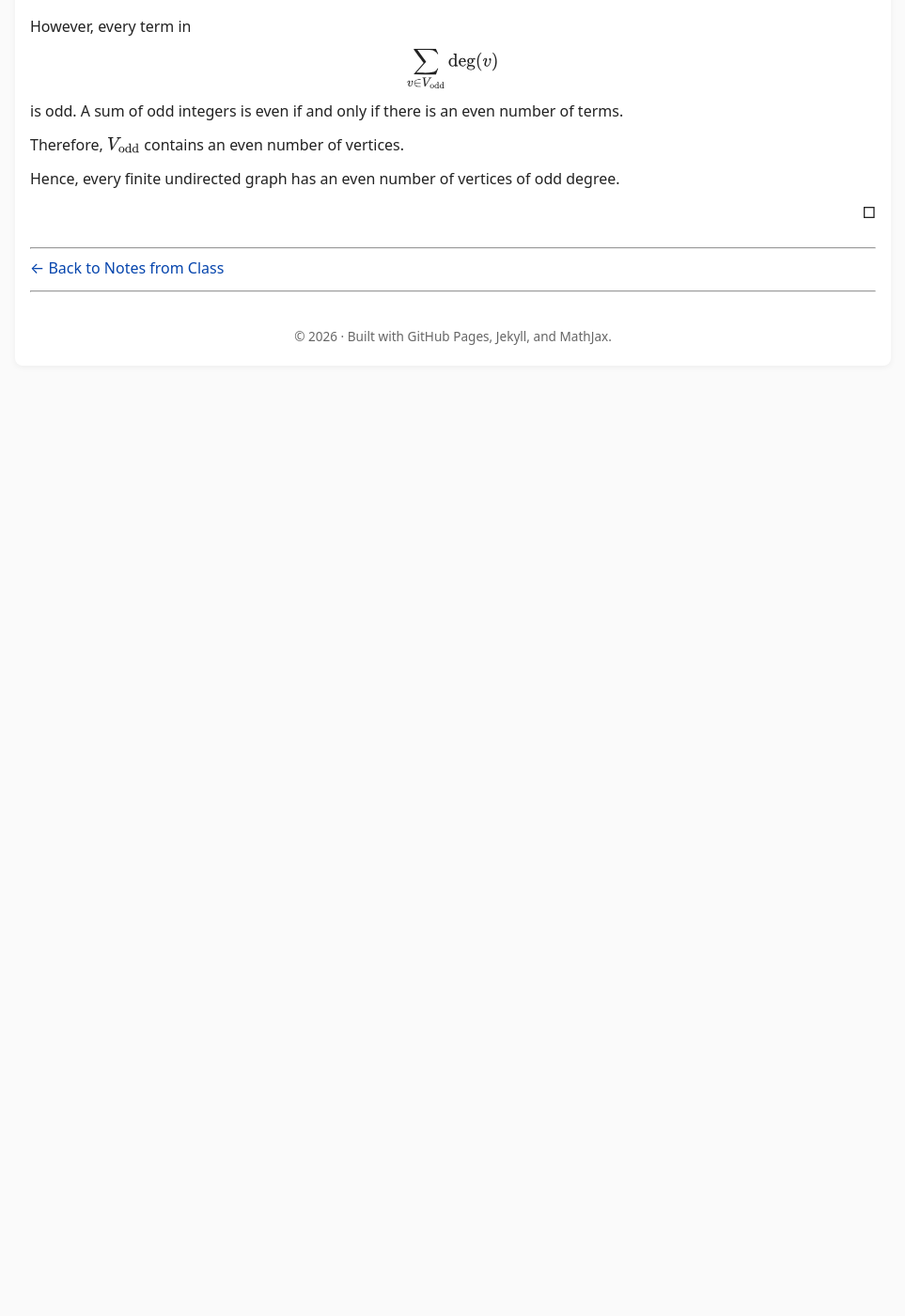
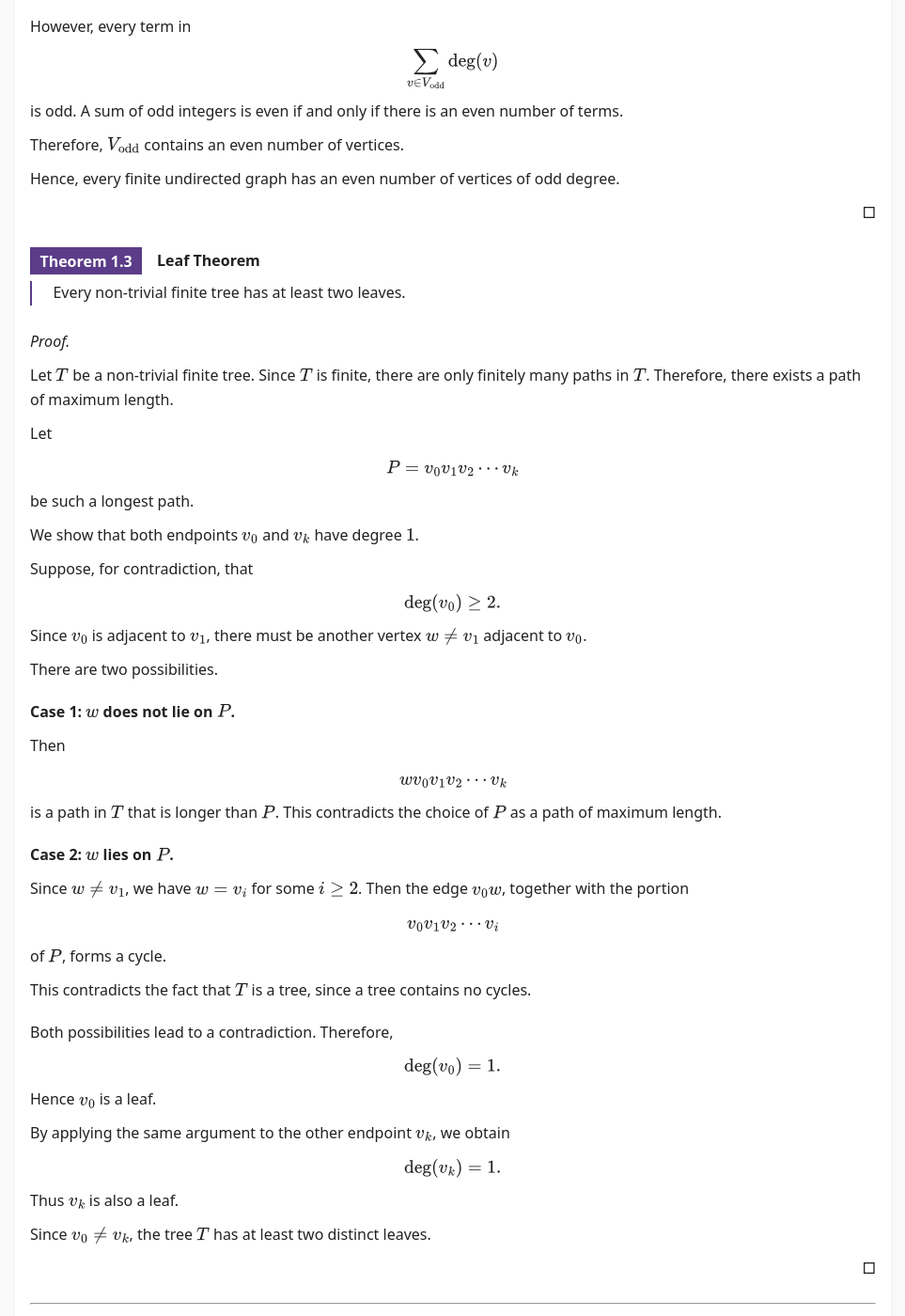
Before and after one commit to SaleemKamaludin/SaleemKamaludin.github.io, a Jekyll site: the page built from courses/math-2276/notes-from-class/supplementary-lecture-4/index.md, in a window 1280 px wide and 1400 px high, scrolled down 4808 px. Shown: the whole window at 94% size, without its empty margins (158-1121 px from the left). Built offline with Jekyll 4.4.1, drawn with Linux system fonts in a browser that asks for light colours; before the commit the page ends 5229 px from its top, so only the background shows below that.

Commit message:
Add Leaf Theorem to supplementary Lecture 4 notes

```diff
--- a/courses/math-2276/notes-from-class/supplementary-lecture-4/index.md
+++ b/courses/math-2276/notes-from-class/supplementary-lecture-4/index.md
@@ -760,6 +760,162 @@ These supplementary notes contain typed and expanded material developed during L
 
 </div>
 
+<div id="supp-lecture-4-leaf-theorem" class="math-env theorem">
+
+  <div class="math-env-heading">
+    <span class="math-env-tag">Theorem 1.3</span>
+    <span class="math-env-title">Leaf Theorem</span>
+  </div>
+
+  <div class="math-env-body">
+
+    <p>
+      Every non-trivial finite tree has at least two leaves.
+    </p>
+
+  </div>
+
+</div>
+
+
+<div id="supp-lecture-4-leaf-theorem-proof" class="proof">
+
+  <div class="proof-title">Proof.</div>
+
+  <p>
+    Let \(T\) be a non-trivial finite tree. Since \(T\) is finite, there are
+    only finitely many paths in \(T\). Therefore, there exists a path of
+    maximum length.
+  </p>
+
+  <p>
+    Let
+  </p>
+
+  <div class="display-math">
+
+  \[
+  P=v_0v_1v_2\cdots v_k
+  \]
+
+  </div>
+
+  <p>
+    be such a longest path.
+  </p>
+
+  <p>
+    We show that both endpoints \(v_0\) and \(v_k\) have degree \(1\).
+  </p>
+
+  <p>
+    Suppose, for contradiction, that
+  </p>
+
+  <div class="display-math">
+
+  \[
+  \deg(v_0)\geq 2.
+  \]
+
+  </div>
+
+  <p>
+    Since \(v_0\) is adjacent to \(v_1\), there must be another vertex
+    \(w\neq v_1\) adjacent to \(v_0\).
+  </p>
+
+  <p>
+    There are two possibilities.
+  </p>
+
+  <p style="margin-top: 1.2rem;">
+    <strong>Case 1: \(w\) does not lie on \(P\).</strong>
+  </p>
+
+  <p>
+    Then
+  </p>
+
+  <div class="display-math">
+
+  \[
+  wv_0v_1v_2\cdots v_k
+  \]
+
+  </div>
+
+  <p>
+    is a path in \(T\) that is longer than \(P\). This contradicts the choice
+    of \(P\) as a path of maximum length.
+  </p>
+
+  <p style="margin-top: 1.2rem;">
+    <strong>Case 2: \(w\) lies on \(P\).</strong>
+  </p>
+
+  <p>
+    Since \(w\neq v_1\), we have \(w=v_i\) for some \(i\geq 2\). Then the edge
+    \(v_0w\), together with the portion
+  </p>
+
+  <div class="display-math">
+
+  \[
+  v_0v_1v_2\cdots v_i
+  \]
+
+  </div>
+
+  <p>
+    of \(P\), forms a cycle.
+  </p>
+
+  <p>
+    This contradicts the fact that \(T\) is a tree, since a tree contains no
+    cycles.
+  </p>
+
+  <p style="margin-top: 1.2rem;">
+    Both possibilities lead to a contradiction. Therefore,
+  </p>
+
+  <div class="display-math">
+
+  \[
+  \deg(v_0)=1.
+  \]
+
+  </div>
+
+  <p>
+    Hence \(v_0\) is a leaf.
+  </p>
+
+  <p>
+    By applying the same argument to the other endpoint \(v_k\), we obtain
+  </p>
+
+  <div class="display-math">
+
+  \[
+  \deg(v_k)=1.
+  \]
+
+  </div>
+
+  <p>
+    Thus \(v_k\) is also a leaf.
+  </p>
+
+  <p>
+    Since \(v_0\neq v_k\), the tree \(T\) has at least two distinct leaves.
+  </p>
+
+  <div style="text-align: right;">&#9633;</div>
+
+</div>
+
 ---
 
 [← Back to Notes from Class]({{ '/courses/math-2276/notes-from-class/' | relative_url }})
```
